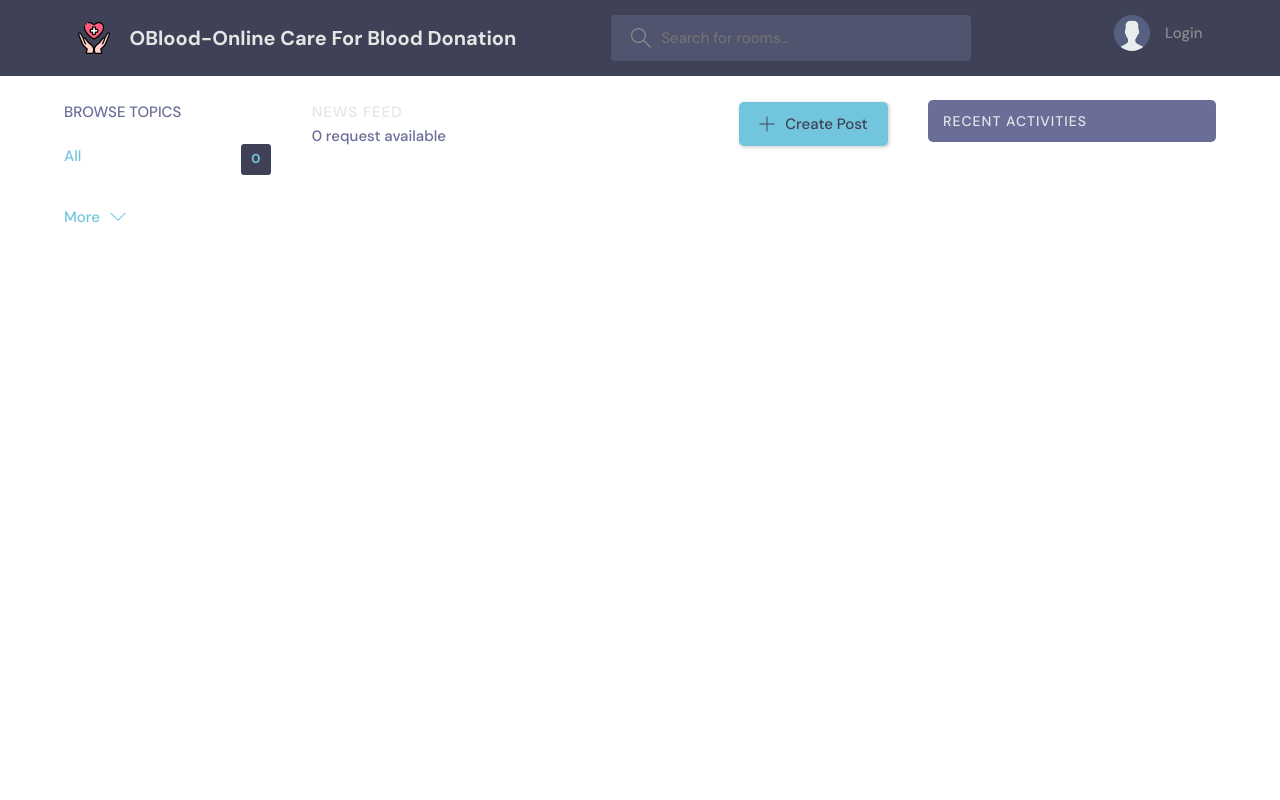
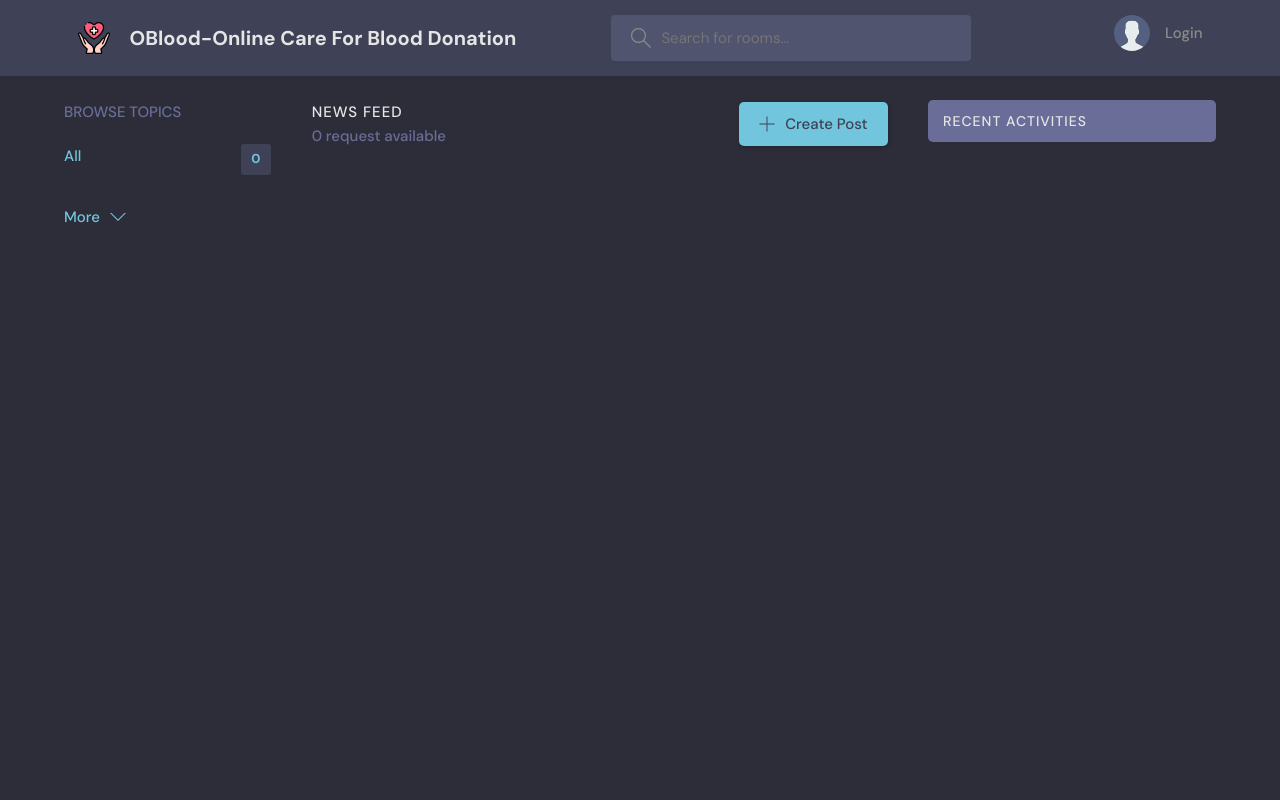
Before and after one commit to Mushfiqur719/oBlood, a Django app: page / in a window 1280 px wide. Run offline with Django 4.2, Linux system fonts and the light colour scheme; data that the repository does not hold is empty.

Commit message:
17: change bg color dark

```diff
--- a/static/styles/style.css
+++ b/static/styles/style.css
@@ -1,18 +1,4 @@
 @import url("https://fonts.googleapis.com/css2?family=DM+Sans:wght@400;500;700&display=swap");
-
-/* :root {
-  --color-main: #71c6dd;
-  --color-main-light: #e1f6fb;
-  --color-dark: #3f4156;
-  --color-dark-medium: #51546e;
-  --color-dark-light: #696d97;
-  --color-light: #e5e5e5;
-  --color-gray: #8b8b8b;
-  --color-light-gray: #b2bdbd;
-  --color-bg: #2d2d39;
-  --color-success: #5dd693;
-  --color-error: #fc4b0b;
-} */
 
 :root {
   --color-main: #71c6dd;
@@ -23,7 +9,7 @@
   --color-light: #e5e5e5;
   --color-gray: #8b8b8b;
   --color-light-gray: #b2bdbd;
-  --color-bg: #FFFFFF;
+  --color-bg: #2d2d39;
   --color-success: #5dd693;
   --color-error: #fc4b0b;
 }
```
